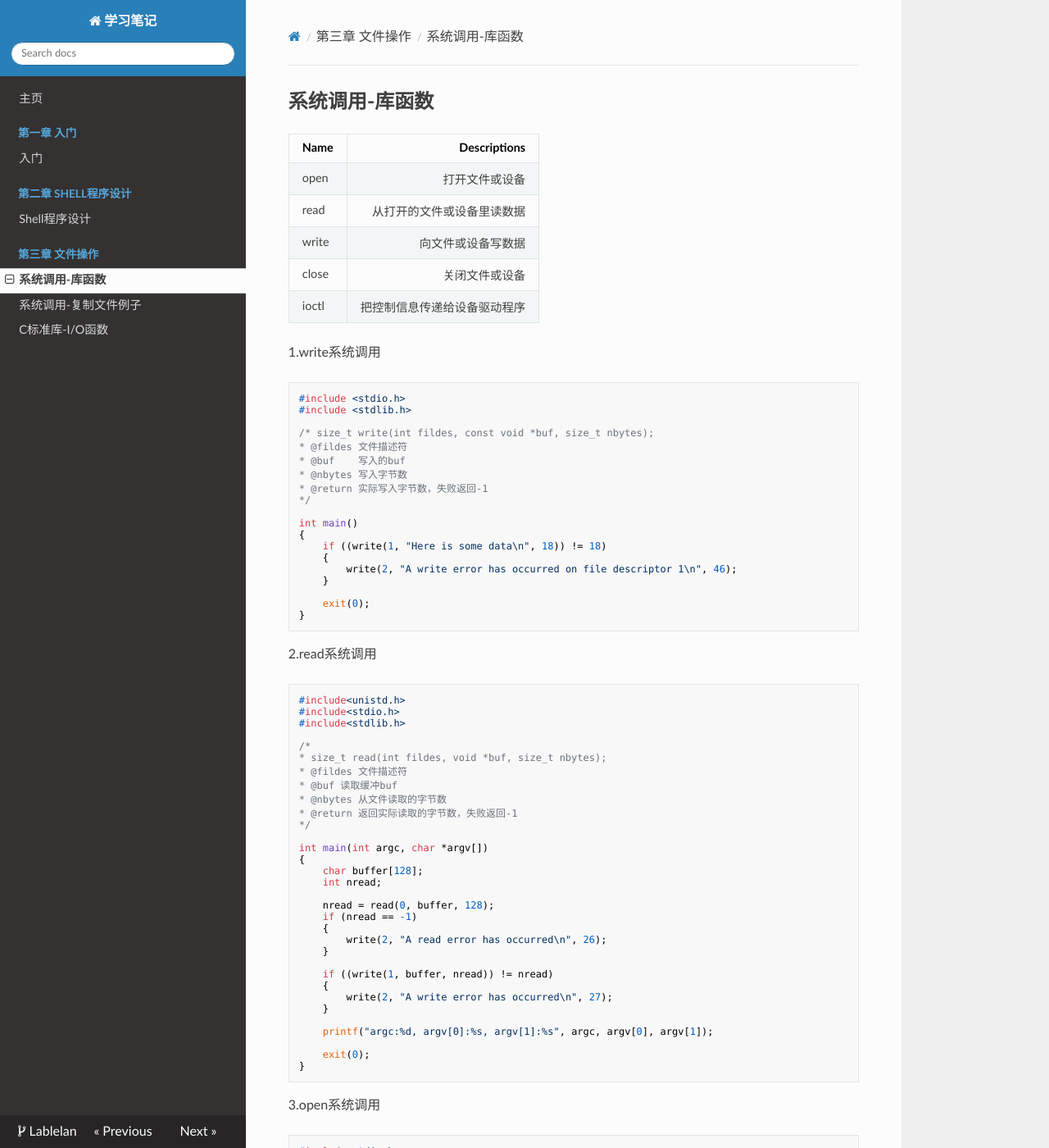
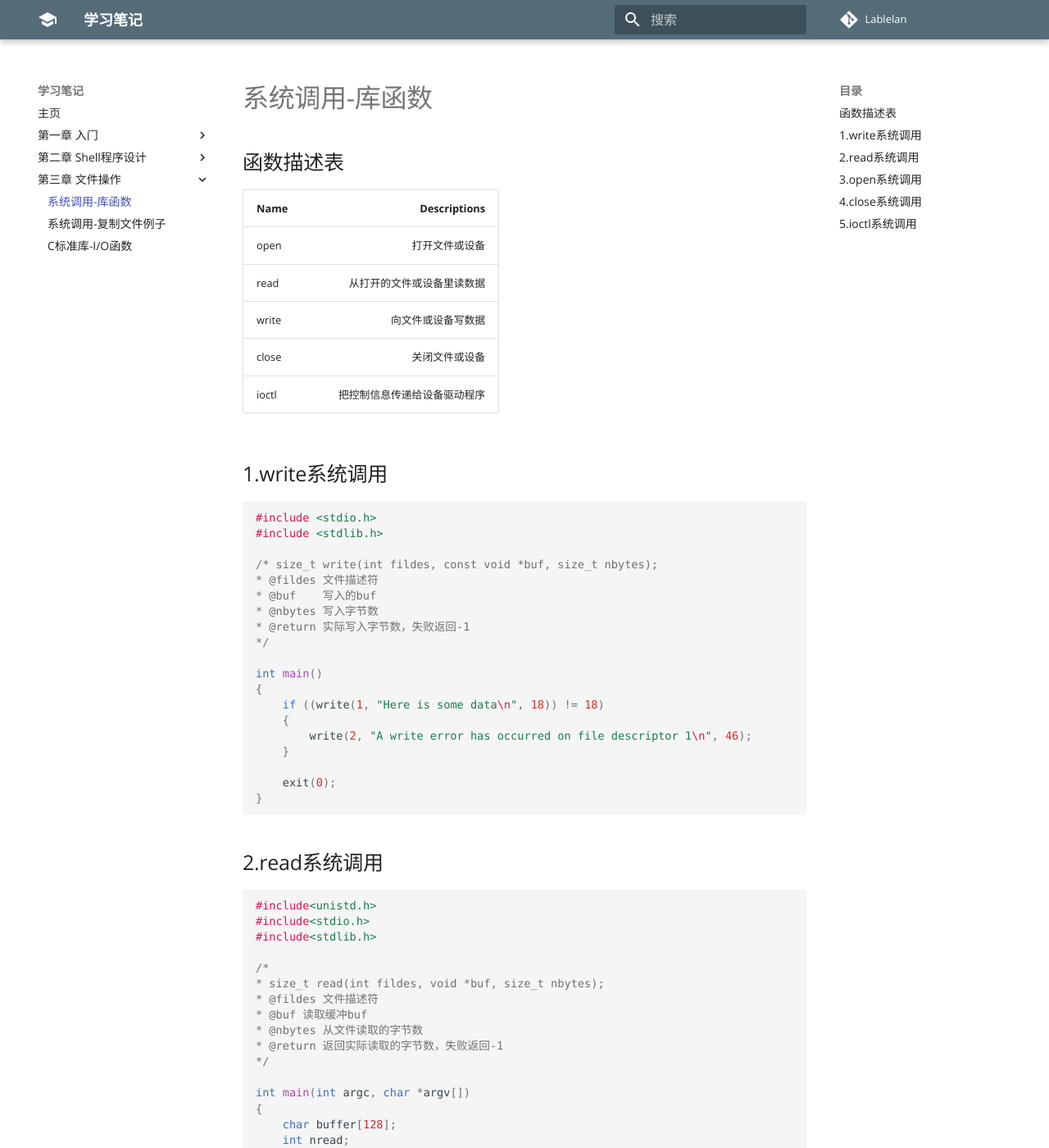
Before and after one commit to lablelan/LinuxProgrammingNote, an MkDocs documentation site: the page built from docs/LinuxProgramming/Chapter03/ch03_01.md, in a window 1280 px wide and 1400 px high. Shown: the whole window at 82% size. Built offline with MkDocs 1.6.1 and Material for MkDocs 9.7.7, drawn with Linux system fonts in a browser that asks for light colours; nearby versions of some CDN libraries; some web fonts are replaced; old or Windows-style settings are respelled for this version of MkDocs; some of the changed text lies outside the part shown.

Commit message:
修改结构

````diff
--- a/docs/LinuxProgramming/Chapter03/ch03_01.md
+++ b/docs/LinuxProgramming/Chapter03/ch03_01.md
@@ -1,4 +1,5 @@
-## 系统调用-库函数
+
+## 函数描述表
 | Name | Descriptions |
 | - | -: |
 | open | 打开文件或设备 |
@@ -7,7 +8,7 @@
 | close | 关闭文件或设备 |
 | ioctl | 把控制信息传递给设备驱动程序 |
 
-1.write系统调用
+## 1.write系统调用
 ```c++
 #include <stdio.h>
 #include <stdlib.h>
@@ -29,7 +30,7 @@ int main()
     exit(0);
 }
 ```
-2.read系统调用
+## 2.read系统调用
 ```c++
 #include<unistd.h>
 #include<stdio.h>
@@ -64,7 +65,8 @@ int main(int argc, char *argv[])
     exit(0);
 }
 ```
-3.open系统调用
+
+## 3.open系统调用
 ```c++
 #include<stdio.h>
 #include<stdlib.h>
@@ -95,7 +97,7 @@ int main()
     exit(0);
 }
 ```
-4.close系统调用
+## 4.close系统调用
 ```c++
 #include <fcntl.h>
 #include <sys/types.h>
@@ -124,7 +126,7 @@ int main()
    exit(0);
 }
 ```
-5.ioctl系统调用
+## 5.ioctl系统调用
 ```c++
 #include <stdio.h>
 
--- a/mkdocs.yml
+++ b/mkdocs.yml
@@ -10,7 +10,22 @@ pages:
      - 系统调用-复制文件例子: LinuxProgramming/Chapter03/ch03_02.md
      - C标准库-I/O函数: LinuxProgramming/Chapter03/ch03_03.md
 
-theme: readthedocs
+theme:
+  name: 'material'
+  logo:
+    icon: 'school'
+  palette:
+    primary: 'blue grey'
+    accent: 'light blue'
+  font:
+    text: 'Open Sans'
+    code: 'Open Sans Mono'
+  language: 'zh'
+
+markdown_extensions:
+  - admonition
+  - codehilite
+  - pymdownx.mark
 
 repo_url: https://lablelan.github.io/LinuxProgrammingNote
 edit_uri: ""
````
Also changed, not shown: docs/LinuxProgramming/Chapter03/ch03_02.md (+4 -3 lines), docs/LinuxProgramming/Chapter03/ch03_03.md (+6 -6 lines).
